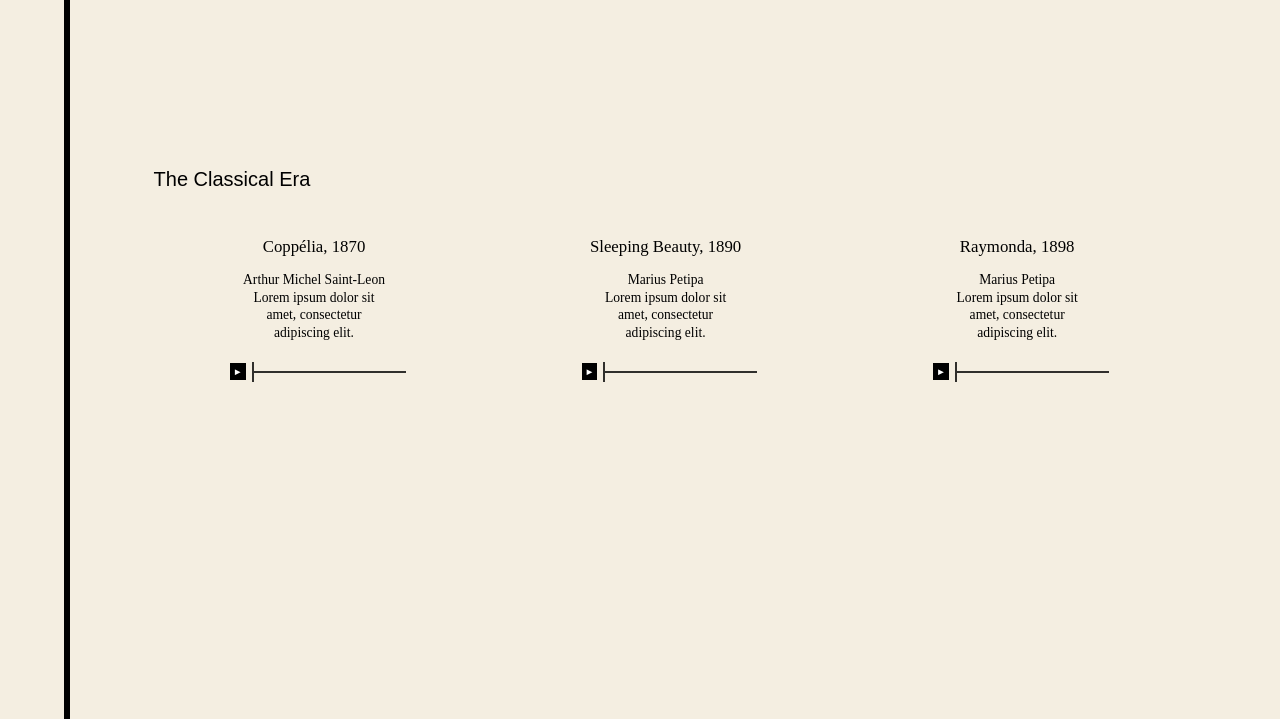
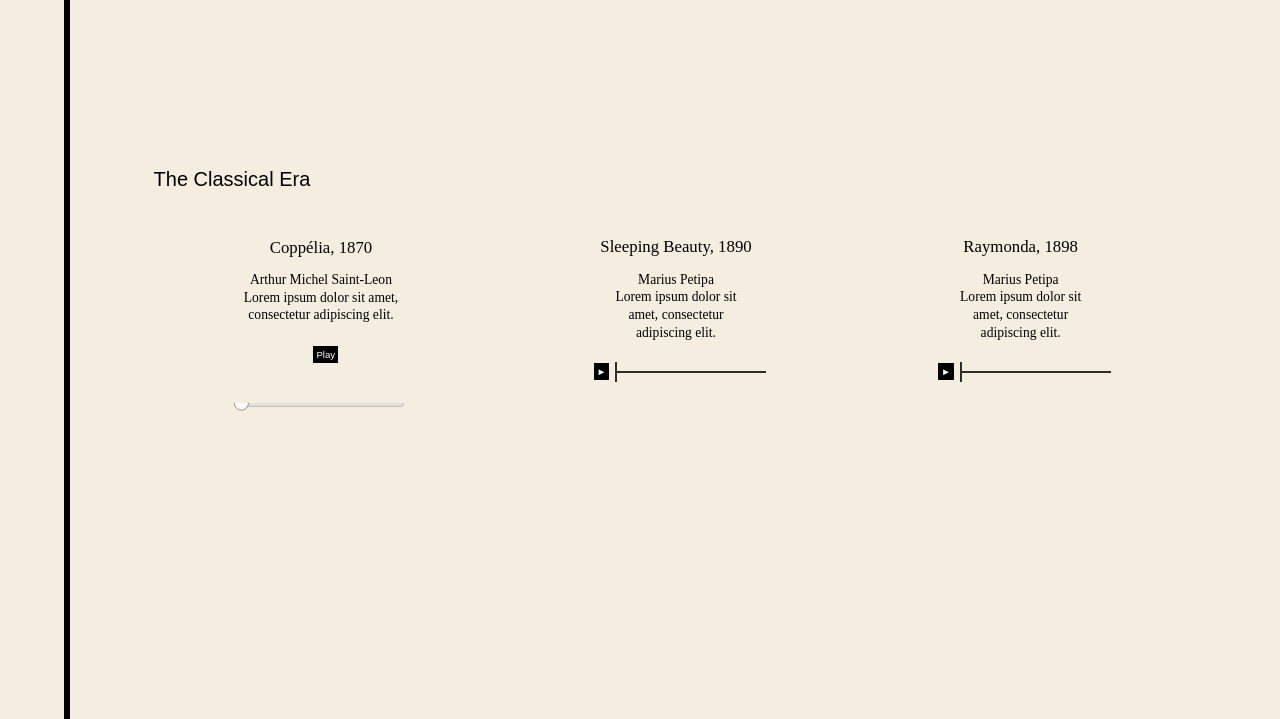
Before and after one commit to laurasher/taxonomy-of-dance, a Flask app: page / in a window 1280 px wide. Shown: the part 4672-5391 px from the top of the page. Run offline with Flask 2, Linux system fonts and the light colour scheme; some libraries are stand-ins or nearby versions; some web fonts are replaced.

Commit message:
Taking too long.

```diff
--- a/templates/home.html
+++ b/templates/home.html
@@ -350,6 +350,40 @@
 		}
 		input[type=range]::-ms-thumb{/*Internet Explorer*/
 			pointer-events: none;
+		}
+		.ticks {
+		font-size: 10px;
+		}
+
+		.track,
+		.track-inset,
+		.track-overlay {
+		stroke-linecap: round;
+		}
+
+		.track {
+		stroke: #000;
+		stroke-opacity: 0.3;
+		stroke-width: 10px;
+		}
+
+		.track-inset {
+		stroke: #dcdcdc;
+		stroke-width: 8px;
+		}
+
+		.track-overlay {
+		pointer-events: stroke;
+		stroke-width: 50px;
+		stroke: transparent;
+		cursor: crosshair;
+		}
+
+		.handle {
+		fill: #fff;
+		stroke: #000;
+		stroke-opacity: 0.5;
+		stroke-width: 1.25px;
 		}
 		/************ CAUTION: MOBILE STYLES ***************
 		****************************************************
@@ -678,9 +712,10 @@
 						</span>
 						<p class='column-paragraph para centered'>Arthur Michel Saint-Leon<br>Lorem ipsum dolor sit amet, consectetur adipiscing elit.</p>
 						<div id="coppelia-slider-container" class='slider-container'>
-							<button id="coppelia-play-button" class='play-button'>&#9658;</button>
-							<button id="coppelia-pause-button" class='play-button button-enabled'>❚❚</button>
-							<input type='range' min='0' max='139' step='1' value='0' id='coppelia-slider' class='slider'/>
+							<!-- <button id="coppelia-play-button" class='play-button'>&#9658;</button> -->
+							<button id="coppelia-play-button" class='play-button'>Play</button>
+							<!-- <button id="coppelia-pause-button" class='play-button button-enabled'>❚❚</button> -->
+							<!-- <input type='range' min='0' max='139' step='1' value='0' id='coppelia-slider' class='slider'/>  -->
 						</div>
 						<div id='coppelia-choreo-radial' class='choreo-radial'></div>
 				</div>
@@ -1382,11 +1417,8 @@ var circleWrappercoppelia;
 var coppeliaButton = document.getElementById("coppelia-play-button");
 var coppeliaAudio = document.getElementById("coppelia-audio");
 
-d3.json(datapath+'coppelia_dawn'+".json", function(coppelia_data) {
-	coppelia_dataset = coppelia_data;
-
-	//SVG container
-	coppelia_svg = d3.select("#coppelia-choreo-radial")
+//SVG container
+var coppelia_svg = d3.select("#coppelia-choreo-radial")
 		.append("svg")
 		// .attr("width", 200)
 		// .attr("height", 200)
@@ -1394,6 +1426,62 @@ d3.json(datapath+'coppelia_dawn'+".json", function(coppelia_data) {
 		.append("g")
 		.attr("transform", "translate(" + 200 + "," + 200 + ")");
 		// .attr("transform", "translate(" + 150 + "," + 100 + ")");
+
+var moving = false;
+var currentValue = 0;
+var targetValue = width;
+
+var playButton = d3.select("#coppelia-play-button");
+
+var x = d3.scaleLinear()
+	.domain([0, 139])
+	.range([0, targetValue])
+	.clamp(true);
+
+var slider = coppelia_svg.append("g")
+	.attr("class", "slider")
+	.attr("transform", "translate(" + -width/2 + "," + -height + ")");
+
+slider.append("line")
+	.attr("class", "track")
+	.attr("x1", x.range()[0])
+	.attr("x2", x.range()[1])
+.select(function() { return this.parentNode.appendChild(this.cloneNode(true)); })
+	.attr("class", "track-inset")
+.select(function() { return this.parentNode.appendChild(this.cloneNode(true)); })
+	.attr("class", "track-overlay")
+	.call(d3.drag()
+		.on("start.interrupt", function() { slider.interrupt(); })
+		.on("start drag", function() {
+		currentValue = d3.event.x;
+		update(x.invert(currentValue));
+		})
+	);
+
+slider.insert("g", ".track-overlay")
+	.attr("class", "ticks")
+	.attr("transform", "translate(0," + 18 + ")")
+.selectAll("text")
+	.data(x.ticks(10))
+	.enter()
+	.append("text")
+	.attr("x", x)
+	.attr("y", 10)
+	.attr("text-anchor", "middle")
+
+var handle = slider.insert("circle", ".track-overlay")
+	.attr("class", "handle")
+	.attr("r", 9);
+
+var label = slider.append("text")
+	.attr("class", "label")
+	.attr("text-anchor", "middle")
+	.attr("transform", "translate(0," + (-25) + ")")
+
+
+d3.json(datapath+'coppelia_dawn'+".json", function(coppelia_data) {
+
+	coppelia_dataset = coppelia_data;
 
 	//Container for the gradients
 	coppelia_defs = coppelia_svg.append("defs");
@@ -1420,6 +1508,8 @@ d3.json(datapath+'coppelia_dawn'+".json", function(coppelia_data) {
 		}
 	});
 
+	dataset = coppelia_dataset;
+
 	///////////////////////////////////////////////////////////////////////////
 	//////////////////////////// Radial line //////////////////////////////////
 	///////////////////////////////////////////////////////////////////////////
@@ -1467,7 +1557,77 @@ d3.json(datapath+'coppelia_dawn'+".json", function(coppelia_data) {
 	circleWrappercoppelia = coppelia_svg.append("g")
 		.attr("transform", "translate(" + 0 + "," + 0 + ")");
 
+	drawPlotAll(coppelia_dataset);
+
+	playButton
+		.on("click", function() {
+			var button = d3.select(this);
+			if (button.text() == "Pause") {
+				moving = false;
+				clearInterval(timer);
+				// timer = 0;
+				button.text("Play");
+				coppeliaAudio.pause();
+			} else {
+				moving = true;
+				timer = setInterval(step, 100);
+				button.text("Pause");
+				coppeliaAudio.play();
+			}
+			console.log("Slider moving: " + moving);
+		})
+})
+
+function drawPlotAll(data) {
+	console.log('------------- DRAW PLOT, DATA: ')
+	console.log(data)
+
 	for (i = 0; i < coppelia_dataArr.length; i++) {
+		className = "coppelia-all"
+		curRadialLineWidth = coppelia_dataStyling[i].step_length
+		curPlaybackTime = coppelia_dataStyling[i].playback_time
+		radialWrappercoppelia
+			.append("path")
+			.attr("d", lineRadial(coppelia_dataArr[i].coppelia_data))
+			.attr("class", className)
+			.attr("transform", "rotate(" + ( -55 ) + ")")
+			.attr("fill", "none")
+			.attr("stroke-width", curRadialLineWidth/2)
+			.attr("stroke", "black")
+			.style("filter", "url(#glow)")
+			.attr("opacity", 0.7)
+		circleWrappercoppelia
+			.append("circle")
+				.attr("opacity", 0.5)
+				.attr("class", className)
+				.attr("cy", coppelia_dataArr[i].coppelia_data[0][1]*Math.sin(coppelia_dataStyling[i].weight_dist))
+				.attr("cx", coppelia_dataArr[i].coppelia_data[0][1]*Math.cos(coppelia_dataStyling[i].weight_dist))
+				.attr("r", weightCircleSize)
+				.style("filter", "url(#glow)")
+				.style('fill', weightCircleColor)
+	}
+}
+
+function step() {
+	update(x.invert(currentValue));
+	currentValue = currentValue + (targetValue/151);
+	if (currentValue > targetValue) {
+		moving = false;
+		currentValue = 0;
+		clearInterval(timer);
+		// timer = 0;
+		playButton.text("Play");
+		console.log("Slider moving: " + moving);
+	}
+}
+
+function drawPlot(data, i) {
+	console.log('------------- DRAW PLOT, DATA: ')
+	console.log(data)
+	console.log(i)
+	d3.selectAll('.coppelia-all').remove()
+
+	// for (i = 0; i < coppelia_dataArr.length; i++) {
 		className = "coppelia"
 		curRadialLineWidth = coppelia_dataStyling[i].step_length
 		curPlaybackTime = coppelia_dataStyling[i].playback_time
@@ -1490,89 +1650,28 @@ d3.json(datapath+'coppelia_dawn'+".json", function(coppelia_data) {
 				.attr("r", weightCircleSize)
 				.style("filter", "url(#glow)")
 				.style('fill', weightCircleColor)
+	// }
+}
+
+function update(h) {
+	// update position and text of label according to slider scale
+	handle.attr("cx", x(h));
+	label
+		.attr("x", x(h))
+
+	// filter data set and redraw plot
+	var newData = coppelia_dataset.filter(function(d) {
+		// return d.slider_time < h;
+		return d.slider_time == Math.ceil(h-1);
+	})
+	console.log('UPDATE data: ')
+	console.log(Math.ceil(h-1))
+	console.log(newData)
+	if (Math.ceil(h-1) > 0){
+		drawPlot(newData, Math.ceil(h-1));
 	}
-
-	// NO DELAY, JUST CALL IMMEDIATELY TO SHOW THROUGH UPDATE. USE THE PLAYBACKTIME IN UPDATE CALL
-	function update(timePoint) {
-		if(timePoint == 1 || timePoint == 0){
-			d3.selectAll('.coppelia')
-				.remove()
-		}
-		// for (i = 0; i < artifact_dataArr.length; i++) {
-		className = "coppelia"
-		curRadialLineWidth = coppelia_dataStyling[timePoint].step_length
-		curPlaybackTime = coppelia_dataStyling[timePoint].playback_time
-		radialWrappercoppelia
-			.append("path")
-			.attr("d", lineRadial(coppelia_dataArr[timePoint].coppelia_data))
-			.attr("class", className)
-			.attr("opacity", 0)
-			.attr("transform", "rotate(" + ( -55 ) + ")")
-			.attr("fill", "none")
-			.attr("stroke-width", curRadialLineWidth/2)
-			.attr("stroke", animateColor)
-			.style("filter", "url(#glow)")
-			.transition()
-			// .delay( (curPlaybackTime-14)*900)
-			// .delay( (curPlaybackTime-25))
-				.duration( 1 )
-				.attr("opacity", 0.7)
-			// .transition()
-			// 	.ease(d3.easeLinear)
-			// 	.duration(200)
-			// 	.attr("stroke", "black")
-		circleWrappercoppelia
-			.append("circle")
-				.attr("opacity", 0)
-				.attr("cy", coppelia_dataArr[timePoint].coppelia_data[0][1]*Math.sin(coppelia_dataStyling[timePoint].weight_dist))
-				.attr("cx", coppelia_dataArr[timePoint].coppelia_data[0][1]*Math.cos(coppelia_dataStyling[timePoint].weight_dist))
-				.attr("r", weightCircleSize)
-				.attr("class", className)
-				.style('fill', weightCircleColor)
-				.transition()
-				// .delay( (curPlaybackTime-14)*900)
-				// .delay( (curPlaybackTime-25))
-					.duration( 1 )
-						.attr("opacity", 0.5)
-	// }
-	};
-
-	//Run the update function when the slider is changed
-	d3.select('#coppelia-slider').on('input', function() {
-		update(this.value); // PASSING IN THE INDEX
-	});
-
-	var myTimer;
-	var t = 0;
-	d3.select("#coppelia-play-button").on("click", function() {
-		$("#coppelia-play-button").addClass('button-enabled')
-		$("#coppelia-pause-button").removeClass('button-enabled')
-		coppeliaAudio.play();
-		clearInterval (myTimer);
-		myTimer = setInterval (function() {
-			var b = d3.select("#coppelia-slider");
-			t = (+b.property("value") + 1) % (+b.property("max") + 1);
-			curPlaybackTime = (coppelia_dataset.filter(x=>x.slider_time==t)[0].playbackTime)*2000
-			if (t == 0) { t = +b.property("min"); }
-			if (t >= 139){
-				$("#coppelia-pause-button").addClass('button-enabled')
-				$("#coppelia-play-button").removeClass('button-enabled')
-				clearInterval (myTimer);
-				return
-			}
-			b.property("value", t);
-			update (t);
-		// }, 300);
-		}, 520);
-	});
-
-	d3.select("#coppelia-pause-button").on("click", function() {
-		$("#coppelia-pause-button").addClass('button-enabled')
-		$("#coppelia-play-button").removeClass('button-enabled')
-		clearInterval (myTimer);
-		coppeliaAudio.pause();
-	});
-})
+}
+
 
 
 ///////////////////////////////////////////////////////////////////////////
```
